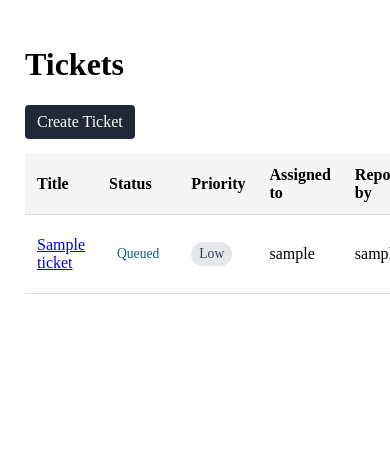
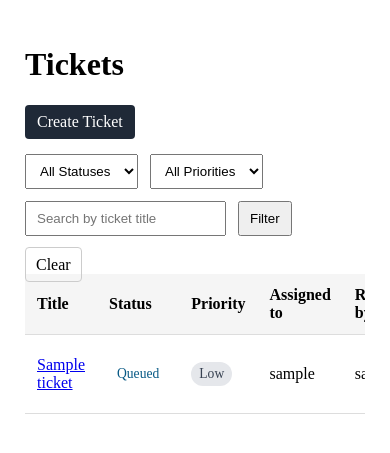
Before and after one commit to burakkzereykaya/inventory-system, a Django app: page /tickets/?open=1 in a window 390 px wide; the page is wider, and only the part inside the window is pictured. Shown: the part 84-537 px from the top of that part. Run offline with Django 5.2, Linux system fonts and the light colour scheme; a user stored in the database is signed in; tables that the repository leaves empty hold one stand-in row (values such as "Sample post").

Commit message:
Improve ticket filtering and responsive UI

```diff
--- a/core/static/core/css/styles.css
+++ b/core/static/core/css/styles.css
@@ -291,6 +291,44 @@ body {
     margin-bottom: 15px;
 }
 
+.table-wrapper {
+    width:100%;
+    overflow-x:auto;
+}
+
+@media(max_width=600px){
+.filter-bar{
+    flex-direction:column;
+    align-items:stretch;
+}
+
+.filter-bar input;
+.filter-bar select,
+.filter-bar button {
+    width: 100%;
+    }
+
+.navbar{
+    flex-direction:column;
+    align-items:flex-start;
+    gap:10px;
+}
+
+.nav-links{
+    flex-wrap:wrap;
+    gap:10px;
+}
+
+.dashboard-cards{
+    flex-direction:column;
+}
+
+.card-link{
+    width:100%;
+}
+
+}
+
 .content{
     padding:25px;
 }
--- a/core/templates/core/dashboard.html
+++ b/core/templates/core/dashboard.html
@@ -17,7 +17,7 @@
         <p>{{active_devices}}</p>
     </div>
     </a>
-    <a href="{% url 'ticket_list' %}" class="card-link">
+    <a href="{% url 'ticket_list' %}?open=1" class="card-link">
     <div class="card">
         <h3>Open Tickets</h3>
         <p>{{open_tickets}}</p>
--- a/locations/models.py
+++ b/locations/models.py
@@ -58,6 +58,8 @@ class Device(models.Model):
     created_by=models.ForeignKey(settings.AUTH_USER_MODEL,on_delete=models.PROTECT,related_name="created_devices")
     updated_by=models.ForeignKey(settings.AUTH_USER_MODEL,on_delete=models.PROTECT,related_name="updated_devices")
 
+    def __str__(self):
+        return self.asset_id
 
     class Meta:
         constraints=[
--- a/locations/templates/locations/device_list.html
+++ b/locations/templates/locations/device_list.html
@@ -59,7 +59,7 @@
 </form>
 
 
-
+<div class="table-wrapper">
 <table class="device-table">
         <thead>
         <tr>
@@ -102,4 +102,5 @@
         {% endfor %}
     </tbody>
 </table>
+    </div>
 {% endblock %}
--- a/tickets/templates/tickets/ticket_list.html
+++ b/tickets/templates/tickets/ticket_list.html
@@ -4,7 +4,54 @@
     {% if perms.tickets.add_ticket %}
         <a href="{% url 'create_ticket' %}" class="add-btn">Create Ticket</a>
     {% endif %}
-  <table class="ticket-table">
+    <form method="get" class="filter-bar">
+        <select name="status">
+            <option value="">All Statuses</option>
+
+            {% for value,label in status_choices %}
+            <option value="{{ value }}"
+                {% if status == value %}selected{% endif %}>
+                {{ label }}
+            </option>
+            {% endfor %}
+        </select>
+
+
+
+        <select name="priority">
+            <option value="">All Priorities</option>
+
+            {% for value,label in priority_choices %}
+            <option value="{{ value }}"
+                    {% if priority == value %}selected{% endif %}>
+                {{ label }}
+            </option>
+            {% endfor %}
+        </select>
+
+
+    <input
+    type="text"
+    name="search"
+    value="{{ search }}"
+    placeholder="Search by ticket title">
+
+
+        <button type="submit">Filter</button>
+
+        {% if open_only %}
+            <input type="hidden" name="open" value="1">
+            {% endif %}
+
+     </form>
+
+    {% if search or status or priority or open_only %}
+        <a href="{% url 'ticket_list' %}" class="clear-btn">Clear</a>
+    {% endif %}
+
+
+<div class="table-wrapper">
+<table class="ticket-table">
     <thead>
     <tr>
       <th>Title</th>
@@ -46,4 +93,5 @@
 
     </tbody>
 </table>
+    </div>
 {% endblock %}
--- a/tickets/views.py
+++ b/tickets/views.py
@@ -1,3 +1,5 @@
+from re import search
+
 from django.shortcuts import render,get_object_or_404,redirect
 from django.contrib.auth.decorators import  login_required
 from .models import Ticket, TicketAssignmentHistory,TicketStatusHistory,Device
@@ -8,9 +10,32 @@ from django.utils import timezone
 @login_required
 def ticket_list(request):
     tickets = Ticket.objects.all()
+    status=request.GET.get("status","")
+    priority=request.GET.get("priority","")
+    search=request.GET.get("search","")
+    open_only=request.GET.get("open","")
+
+
+
+    if status:
+        tickets=tickets.filter(status=status)
+    if priority:
+        tickets=tickets.filter(priority=priority)
+    if search:
+        tickets=tickets.filter(title__icontains=search)
+    if open_only:
+        tickets=tickets.exclude(
+            status=Ticket.TicketStatuses.Resolved
+        )
 
     context={
-        "tickets":tickets
+        "tickets":tickets,
+        "status":status,
+        "status_choices":Ticket.TicketStatuses.choices,
+        "priority":priority,
+        "priority_choices":Ticket.Priorities.choices,
+        "search":search,
+        "open_only":open_only
     }
 
 
```
